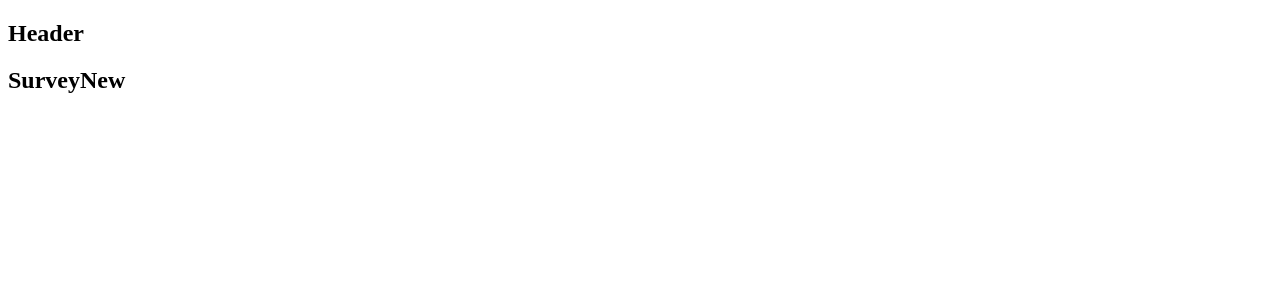
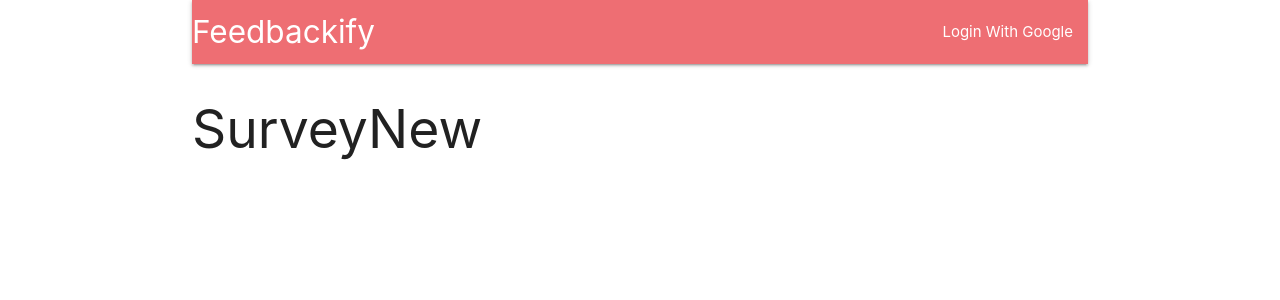
Before and after one commit to PeterJSims/feedbackify, a React (Create React App) app in the folder client/: page /surveys/new in a window 1280 px wide. Shown: the top 300 px of the page. Built offline with nearby package versions, Linux system fonts and the light colour scheme.

Commit message:
startingmaterialize-css implementation

```diff
--- a/client/package.json
+++ b/client/package.json
@@ -4,6 +4,7 @@
   "private": true,
   "dependencies": {
     "http-proxy-middleware": "^0.19.1",
+    "materialize-css": "^1.0.0-rc.2",
     "react": "^16.9.0",
     "react-dom": "^16.9.0",
     "react-redux": "^7.1.1",
--- a/client/src/components/App.js
+++ b/client/src/components/App.js
@@ -1,14 +1,14 @@
 import React from 'react';
 import { BrowserRouter, Route } from 'react-router-dom';
+import Header from './Header';
 
-const Header = () => <h2>Header</h2>;
 const Dashboard = () => <h2>Dashboard</h2>;
 const SurveyNew = () => <h2>SurveyNew</h2>;
 const Landing = () => <h2>Landing</h2>;
 
 const App = () => {
 	return (
-		<div>
+		<div className="container">
 			<BrowserRouter>
 				<div>
 					<Header />
--- /dev/null
+++ b/client/src/components/Header.js
@@ -0,0 +1,23 @@
+import React, { Component } from 'react';
+
+class Header extends Component {
+	render() {
+		return (
+			<nav>
+				<div className="nav-wrapper">
+					<a href="" className="left brand-logo">
+						Feedbackify{' '}
+					</a>
+
+					<ul className="right">
+						<li>
+							<a href="">Login With Google</a>
+						</li>
+					</ul>
+				</div>
+			</nav>
+		);
+	}
+}
+
+export default Header;
--- a/client/src/index.js
+++ b/client/src/index.js
@@ -1,3 +1,4 @@
+import 'materialize-css/dist/css/materialize.min.css';
 import React from 'react';
 import ReactDOM from 'react-dom';
 import { Provider } from 'react-redux';
```
Also changed, not shown: 1 other file (tests, documents, lock files or other folders).
